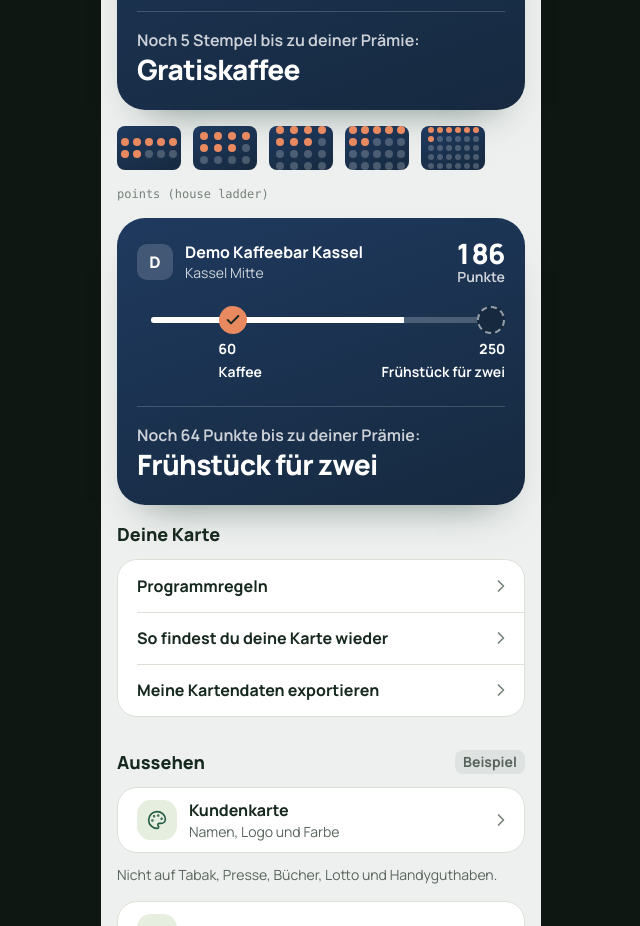
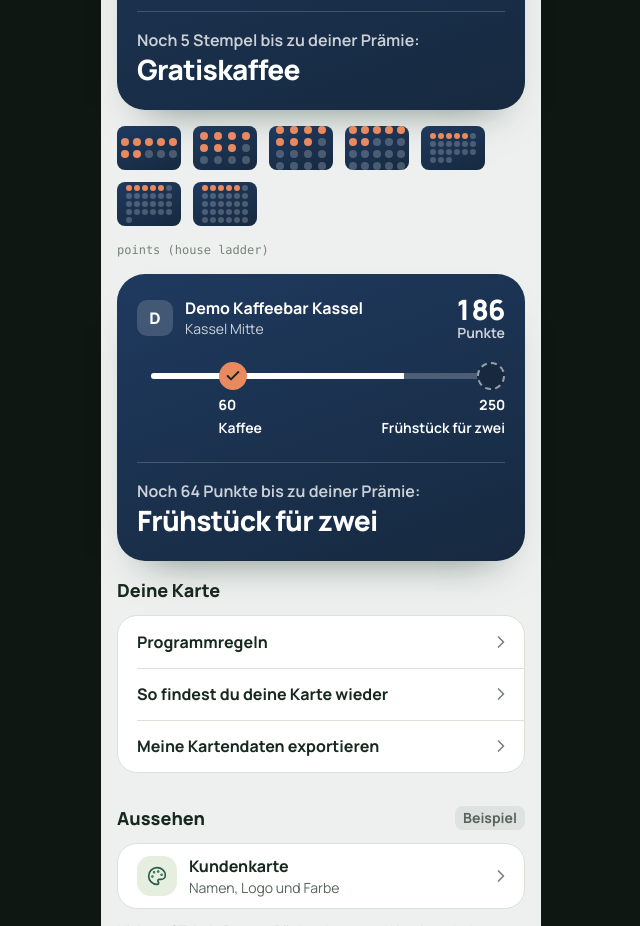
Before and after one commit to belmo-hub/loynara, a Next.js app: page /dev/mix in a window 1280 px wide. Shown: the part 2640-3566 px from the top of the page, without its empty margins (319-959 px from the left). Built offline with nearby package versions, Linux system fonts and the light colour scheme.

Commit message:
Centre the 21 to 30 stamp thumbnails with a 2 px gap
Design's conditions of 18 Nov: six columns of 6 px dots, at most five
rows, the same gap both ways and equal insets on whole pixels.

```diff
--- a/src/app/dev/mix/page.tsx
+++ b/src/app/dev/mix/page.tsx
@@ -26,7 +26,7 @@ export default function MixPage() {
     <Spec name="Programm example"><MixCard {...shop} size="example" /></Spec>
     <Spec name="thumb 0 … 8"><div style={{ display: "flex", flexWrap: "wrap", gap: 12 }}>{Array.from({ length: 9 }, (_, n) => <MixCard key={n} {...shop} balance={n} size="thumb" />)}</div></Spec>
     <Spec name="10 and 12 stamps"><MixCard {...shop} balance={7} reward={{ ...shop.reward, cost: 10 }} /><MixCard {...shop} balance={7} reward={{ ...shop.reward, cost: 12 }} />
-      <div style={{ display: "flex", flexWrap: "wrap", gap: 12 }}><MixCard {...shop} balance={7} reward={{ ...shop.reward, cost: 10 }} size="thumb" /><MixCard {...shop} balance={7} reward={{ ...shop.reward, cost: 12 }} size="thumb" />{[16, 20, 30].map(n => <MixCard key={n} {...shop} balance={7} reward={{ ...shop.reward, cost: n }} size="thumb" />)}</div></Spec>
+      <div style={{ display: "flex", flexWrap: "wrap", gap: 12 }}><MixCard {...shop} balance={7} reward={{ ...shop.reward, cost: 10 }} size="thumb" /><MixCard {...shop} balance={7} reward={{ ...shop.reward, cost: 12 }} size="thumb" />{[16, 20].map(n => <MixCard key={n} {...shop} balance={7} reward={{ ...shop.reward, cost: n }} size="thumb" />)}{[21, 25, 30].map(n => <MixCard key={n} {...shop} balance={5} reward={{ ...shop.reward, cost: n }} size="thumb" />)}</div></Spec>
     <Spec name="points (house ladder)"><MixCard {...shop} programType="points" balance={186} reward={breakfast} rewards={[{ id: "a", title: "Kaffee", cost: 60 }, breakfast]} /></Spec>
     <MixStack className="patterns">
       <MixSection title="Deine Karte"><MixPanel>{["Programmregeln", "So findest du deine Karte wieder", "Meine Kartendaten exportieren"].map(t => <MixRow key={t} title={t} href="#" />)}</MixPanel></MixSection>
--- a/src/components/customer/mix-card.module.css
+++ b/src/components/customer/mix-card.module.css
@@ -43,8 +43,9 @@
 /* The thumbnail for list rows: the shop's colour and the stamps as dots, 64 x 44, no type. */
 .thumb { display: grid; flex: none; place-content: center; grid-template-columns: repeat(var(--cols), 8px); gap: var(--space-1) 6px; width: 64px; height: 44px; border-radius: var(--radius-sm); background: linear-gradient(160deg, var(--merchant) 0%, var(--merchant-deep) 100%); }
 .thumb[data-five] { column-gap: var(--space-1); }
-/* 21 to 30 stamps: six columns of 6 px dots, 3 apart (not drawn; keeps every dot inside 64 x 44). */
-.thumb[data-dense] { grid-template-columns: repeat(var(--cols), 6px); gap: 3px; }
+/* 21 to 30 stamps (Design, 18 Nov): six columns of 6 px dots, 2 apart both ways, at most five rows. 2 centres the block
+   on whole pixels: 9 left and right in 64, 3 above and below in 44 for five rows (7 for four). */
+.thumb[data-dense] { grid-template-columns: repeat(var(--cols), 6px); gap: 2px; }
 .thumb[data-dense] i { width: 6px; height: 6px; } /* not drawn: five columns at 6 would touch the edges */
 .thumb i { width: 8px; height: 8px; border-radius: 50%; background: color-mix(in oklab, var(--merchant-ink) 22%, transparent); }
 .thumb i[data-on] { background: var(--stamp-fill, var(--color-stamp)); }
```
Also changed, not shown: 1 other file (tests, documents, lock files or other folders).
